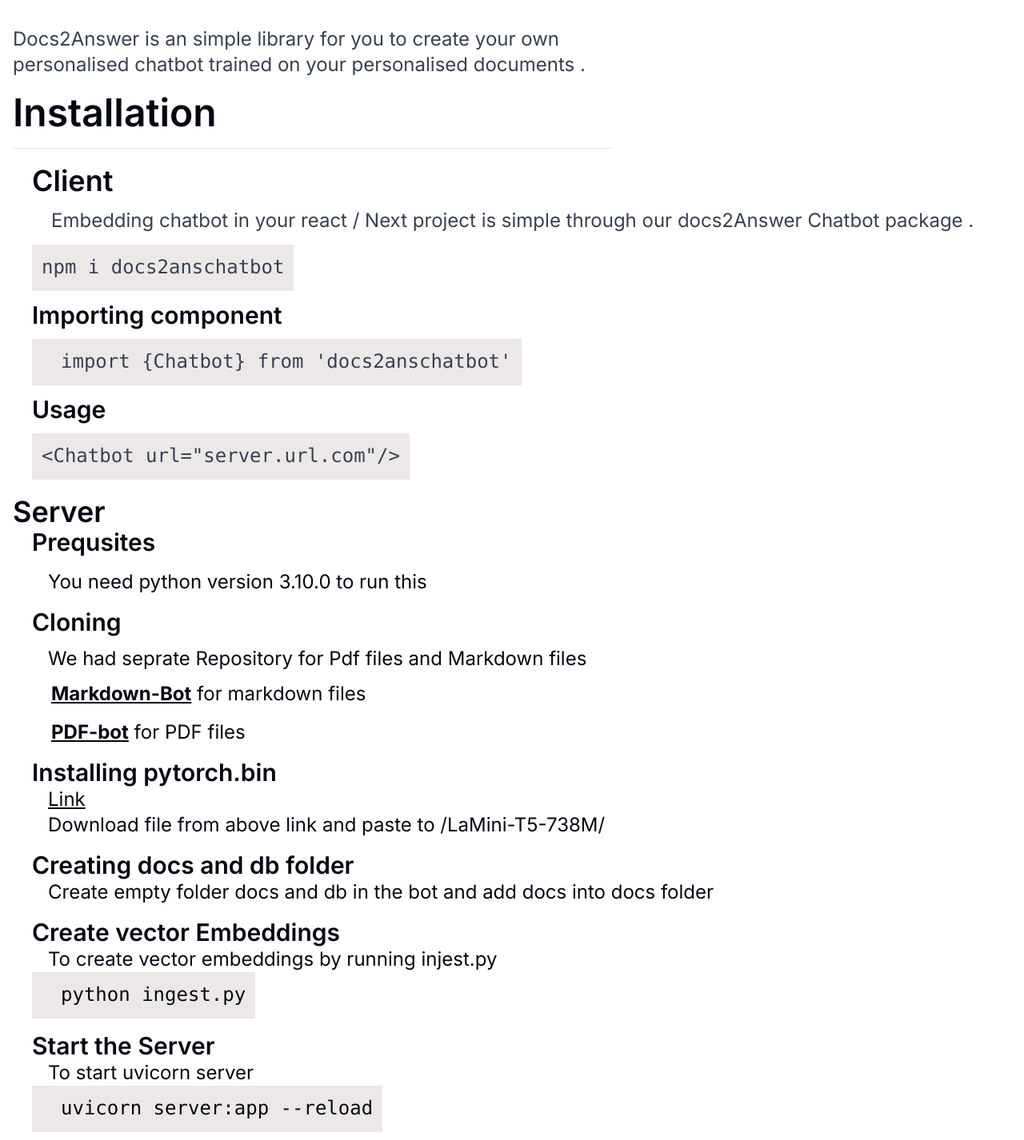
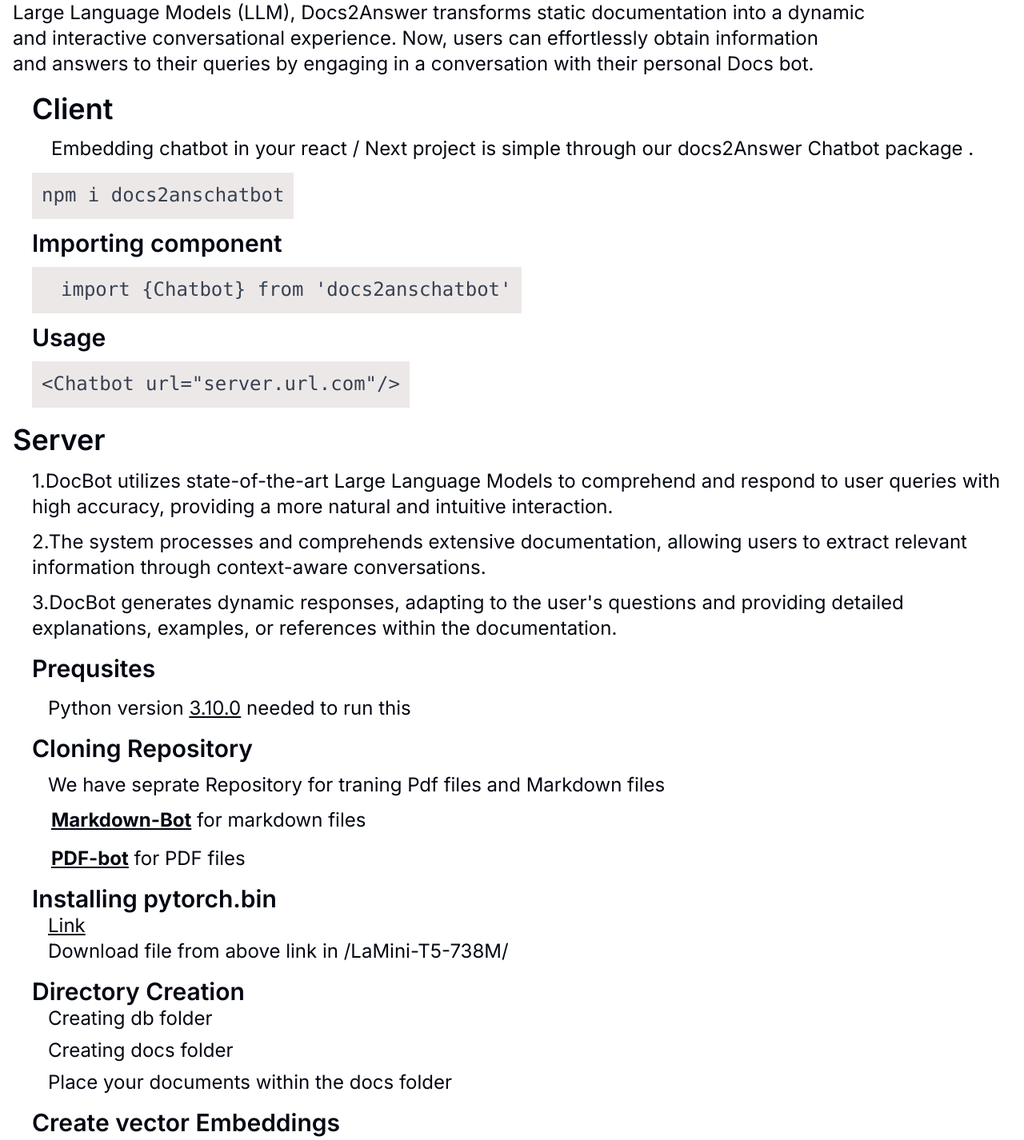
Before and after one commit to Docs2ans/Docs2AnswerWebsite, a Next.js app: page /docs in a window 1280 px wide. Shown: the part 231-1657 px from the top of the page at 80% size. Built offline with nearby package versions, Linux system fonts and the light colour scheme.

Commit message:
updating server docs

```diff
--- a/app/docs/page.module.css
+++ b/app/docs/page.module.css
@@ -29,7 +29,7 @@
   background-color: #ddd3d385;
   line-height: 32px;
 }
-.codeDiv >code{
+.codeDiv > code {
   font-size: 24px;
 }
 .server {
--- a/app/docs/page.tsx
+++ b/app/docs/page.tsx
@@ -5,8 +5,8 @@ export default function Docs() {
   return (
     <div className="flex flex-col gap-5 p-4 ">
       <div className="flex flex-col gap-6 ">
-        <h1 className=" font-semibold text-5xl">Introduction</h1>
-        <Separator />
+        {/* <h1 className=" font-semibold text-5xl">Introduction</h1>
+        <Separator /> */}
         <h1 className=" text-[42px] font-bold">
           What is Docs2
           {/* <span className="bg-gradient-to-r from-indigo-500 to-purple-600 text-transparent bg-clip-text"> */}
@@ -14,16 +14,20 @@ export default function Docs() {
           {/* </span>{" "} */}?
         </h1>
         <div className="flex-col gap-3">
-          <p className=" text-2xl text-balance text-gray-700">
-            Docs2Answer is an simple library for you to create your own
-            personalised chatbot trained on your personalised documents .
+          <p className=" text-2xl text-balance ">
+            Docs2Answer is an advanced natural language processing (NLP) project
+            designed to revolutionize the way users interact with documentation.
+            Leveraging cutting-edge language models, specifically Large Language
+            Models (LLM), Docs2Answer transforms static documentation into a
+            dynamic and interactive conversational experience. Now, users can
+            effortlessly obtain information and answers to their queries by
+            engaging in a conversation with their personal Docs bot.
           </p>
-
         </div>
       </div>
       <div className="flex flex-col gap-5">
-        <h1 className="font-semibold text-5xl">Installation</h1>
-        <Separator className=" w-3/5" />
+        {/* <h1 className="font-semibold text-5xl">Installation</h1>
+        <Separator className=" w-3/5" /> */}
 
         <div
           style={{
@@ -33,11 +37,8 @@ export default function Docs() {
             paddingLeft: "24px",
           }}
         >
-          <h2 className=" text-4xl font-semibold pl-">Client</h2>
-          <p
-            style={{ fontSize: "24px" }}
-            className="text-balance text-gray-700 pl-6"
-          >
+          <h2 className=" text-4xl font-semibold ">Client</h2>
+          <p style={{ fontSize: "24px" }} className="text-balance  pl-6">
             {" "}
             Embedding chatbot in your react / Next project is simple through our
             docs2Answer Chatbot package .
@@ -59,32 +60,53 @@ export default function Docs() {
           <h2 className="text-3xl font-semibold">Usage</h2>
           <div className={styles.codeDiv}>
             <code className="text-gray-700" style={{ fontSize: "24px" }}>
-              {`<Chatbot url="server.url.com"/>`}
+              {'<Chatbot url="server.url.com"/>'}
 
               <br></br>
             </code>
           </div>
         </div>
-        <div className="flex flex-col">
+        <div className="flex flex-col gap-4">
           <h2 className="text-4xl font-semibold"> Server</h2>
+          <ul className="text-2xl flex flex-col gap-3 pl-6">
+            <li>
+              1.DocBot utilizes state-of-the-art Large Language Models to
+              comprehend and respond to user queries with high accuracy,
+              providing a more natural and intuitive interaction.
+            </li>
+            <li>
+              2.The system processes and comprehends extensive documentation,
+              allowing users to extract relevant information through
+              context-aware conversations.
+            </li>
+            <li>
+              3.DocBot generates dynamic responses, adapting to the user's
+              questions and providing detailed explanations, examples, or
+              references within the documentation.
+            </li>
+          </ul>
           <div className=" pl-6 flex flex-col gap-4">
             <h2 className=" text-3xl font-semibold">Prequsites</h2>
             <p className=" text-2xl pl-5">
               {" "}
-              You need python version 3.10.0 to run this
+              Python version <u>3.10.0</u> needed to run this
             </p>
             <div className=" flex flex-col gap-3">
-              <h2 className=" text-3xl font-semibold">Cloning</h2>
+              <h2 className=" text-3xl font-semibold">Cloning Repository</h2>
               <p className=" text-2xl pl-5">
                 {" "}
-                We had seprate Repository for Pdf files and Markdown files
+                We have seprate Repository for traning Pdf files and Markdown
+                files
               </p>
               <ul className="text-2xl pl-6 flex flex-col gap-4">
                 <li>
                   <p className="text-2xl">
                     <span className="text-2xl font-bold">
-                      <a href="https://github.com/Docs2ans/Markdown-Bot">
-                       <u> Markdown-Bot</u>
+                      <a
+                        href="https://github.com/Docs2ans/Markdown-Bot"
+                        target=" blank"
+                      >
+                        <u> Markdown-Bot</u>
                       </a>
                     </span>{" "}
                     for markdown files
@@ -93,7 +115,12 @@ export default function Docs() {
                 <li>
                   <p className="text-2xl">
                     <span className="text-2xl font-bold">
-                      <a href="https://github.com/Docs2ans/PDF-Bot"><u>PDF-bot</u></a>
+                      <a
+                        href="https://github.com/Docs2ans/PDF-Bot"
+                        target=" blank"
+                      >
+                        <u>PDF-bot</u>
+                      </a>
                     </span>{" "}
                     for PDF files
                   </p>
@@ -106,19 +133,24 @@ export default function Docs() {
               </h2>
               <p className=" text-2xl pl-5">
                 {" "}
-                <a href="https://huggingface.co/MBZUAI/LaMini-Flan-T5-783M/blob/main/pytorch_model.bin">
+                <a
+                  href="https://huggingface.co/MBZUAI/LaMini-Flan-T5-783M/blob/main/pytorch_model.bin"
+                  target=" blank"
+                >
                   <u>Link</u>
                 </a>
                 <br />
-                Download file from above link and paste to /LaMini-T5-738M/
+                Download file from above link in /LaMini-T5-738M/
               </p>
             </div>
             <div>
-              <h2 className=" text-3xl font-semibold"> Creating docs and db folder</h2>
-              <p className=" text-2xl pl-5">
-                Create empty folder docs and db in the bot and add docs into
-                docs folder
-              </p>
+              <h2 className=" text-3xl font-semibold"> Directory Creation</h2>
+
+              <ul className="flex flex-col gap-2  text-2xl pl-5">
+                <li>Creating db folder</li>
+                <li>Creating docs folder</li>
+                <li>Place your documents within the docs folder</li>
+              </ul>
             </div>
             <div>
               <h2 className=" text-3xl font-semibold">
@@ -128,14 +160,16 @@ export default function Docs() {
                 To create vector embeddings by running injest.py
               </p>
               <div className={`${styles.codeDiv}  pl-7`}>
-                <code className="text-2xl pl-6">python ingest.py</code>
+                <code className="text-2xl pl-6 text-gray-700">
+                  python ingest.py
+                </code>
               </div>
             </div>
             <div>
               <h2 className=" text-3xl font-semibold">Start the Server</h2>
               <p className=" text-2xl pl-5">To start uvicorn server</p>
               <div className={`${styles.codeDiv}  pl-7`}>
-                <code className="text-2xl pl-6">
+                <code className="text-2xl pl-6 text-gray-700">
                   uvicorn server:app --reload
                 </code>
               </div>
```
